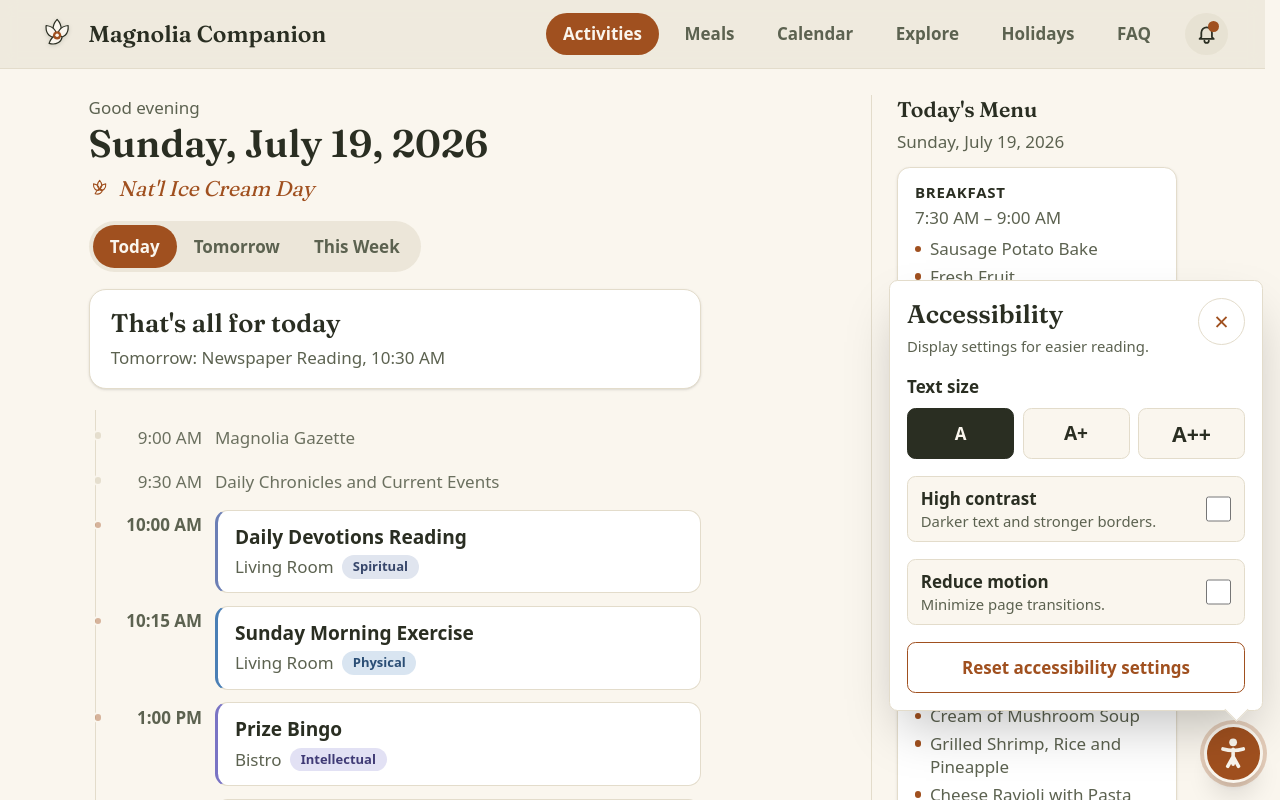
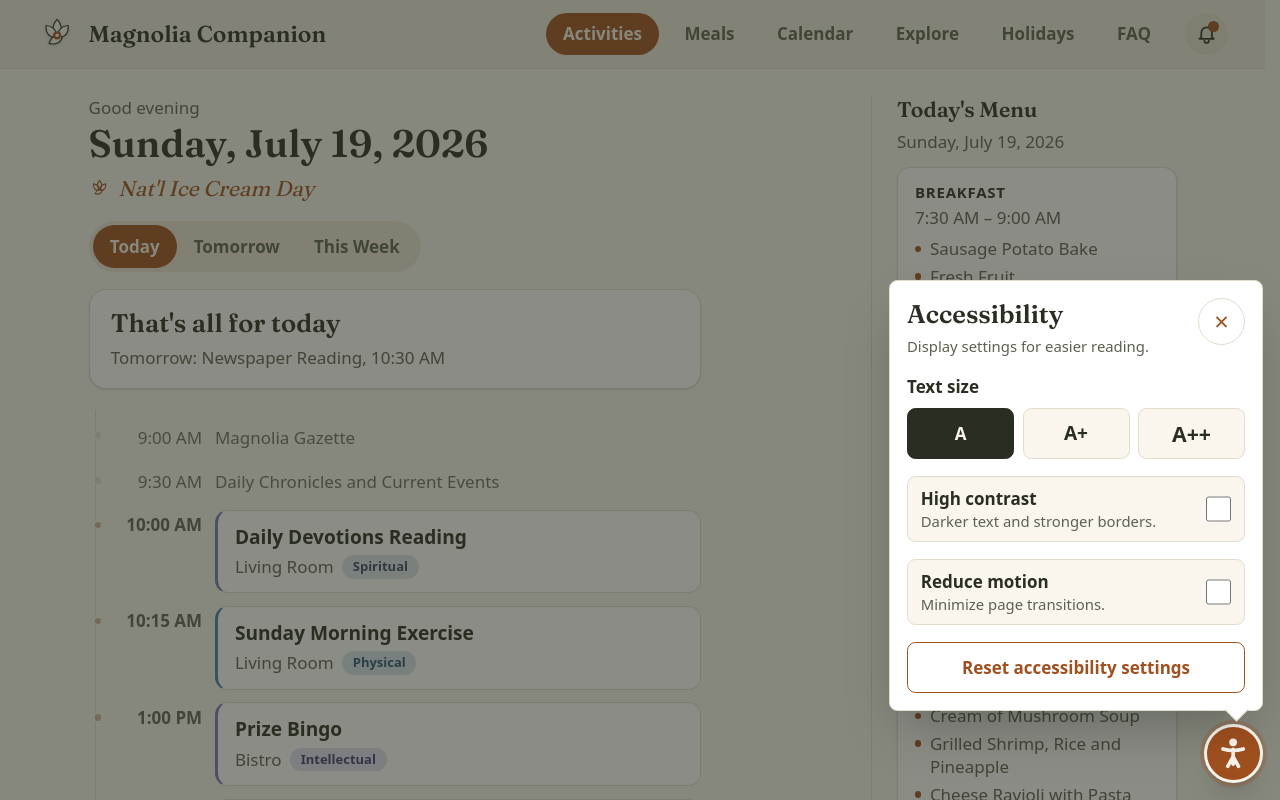
Before and after one commit to dillo/magnolia-companion, a Next.js app: page / in a window 1280 px wide. Both pictures are taken after a click on the button 1233 px from the left and 753 px from the top of the page. Shown: the top 800 px of the page. Built offline with nearby package versions, Linux system fonts and the light colour scheme.

Commit message:
fix: add backdrop overlay behind accessibility panel
The panel had no scrim behind it on any screen size, making it hard
to distinguish from page content underneath. Reuses the app's
existing modal overlay treatment and closes on outside click.

```diff
--- a/components/AccessibilityControl.tsx
+++ b/components/AccessibilityControl.tsx
@@ -104,6 +104,14 @@ export default function AccessibilityControl() {
   }
 
   return (
+    <>
+      {open && (
+        <div
+          aria-hidden="true"
+          onClick={() => setOpen(false)}
+          className="fixed inset-0 z-[49] bg-ink/55 print:hidden"
+        />
+      )}
       <div ref={rootRef} className="fixed right-4 bottom-24 z-50 flex flex-col items-end print:hidden lg:bottom-4">
         {open ? (
           <div
@@ -214,5 +222,6 @@ export default function AccessibilityControl() {
           </svg>
         </button>
       </div>
+    </>
   );
 }
```
Lines whose indentation alone changed are shown as unchanged.
